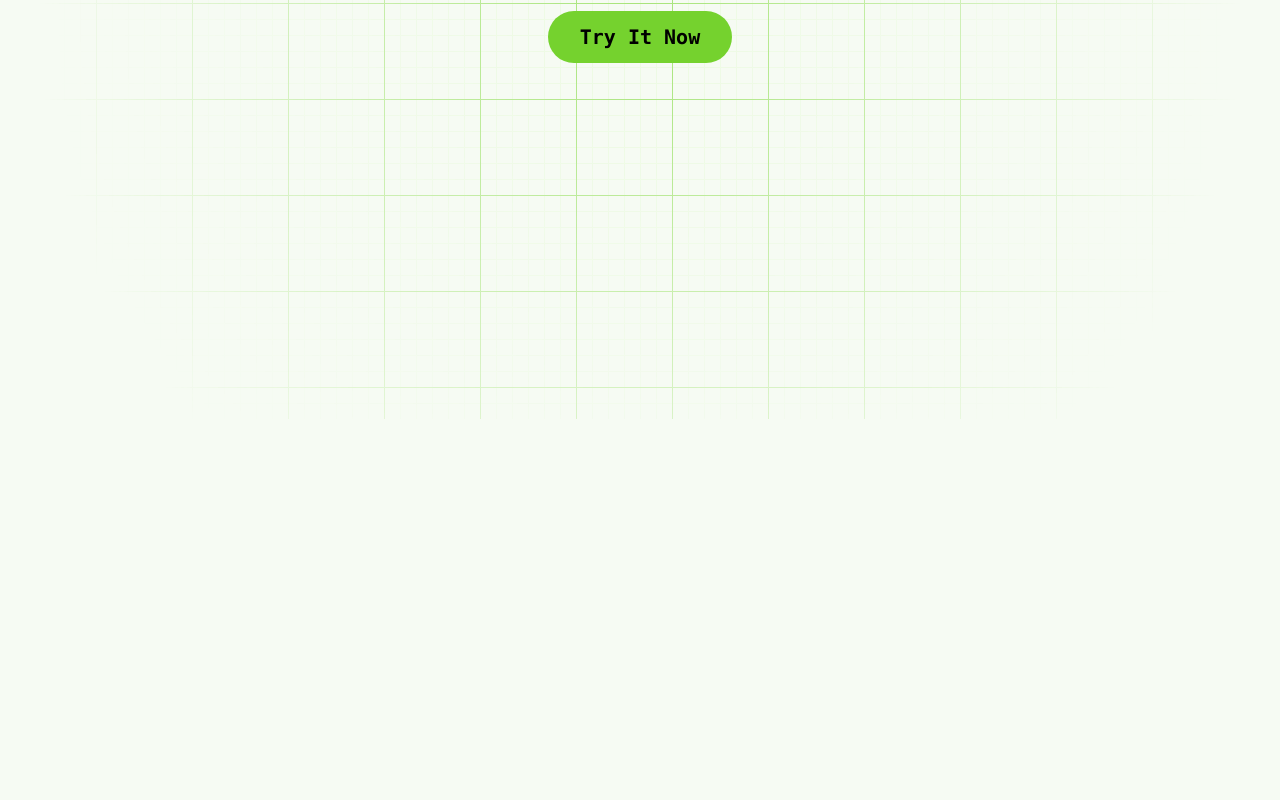
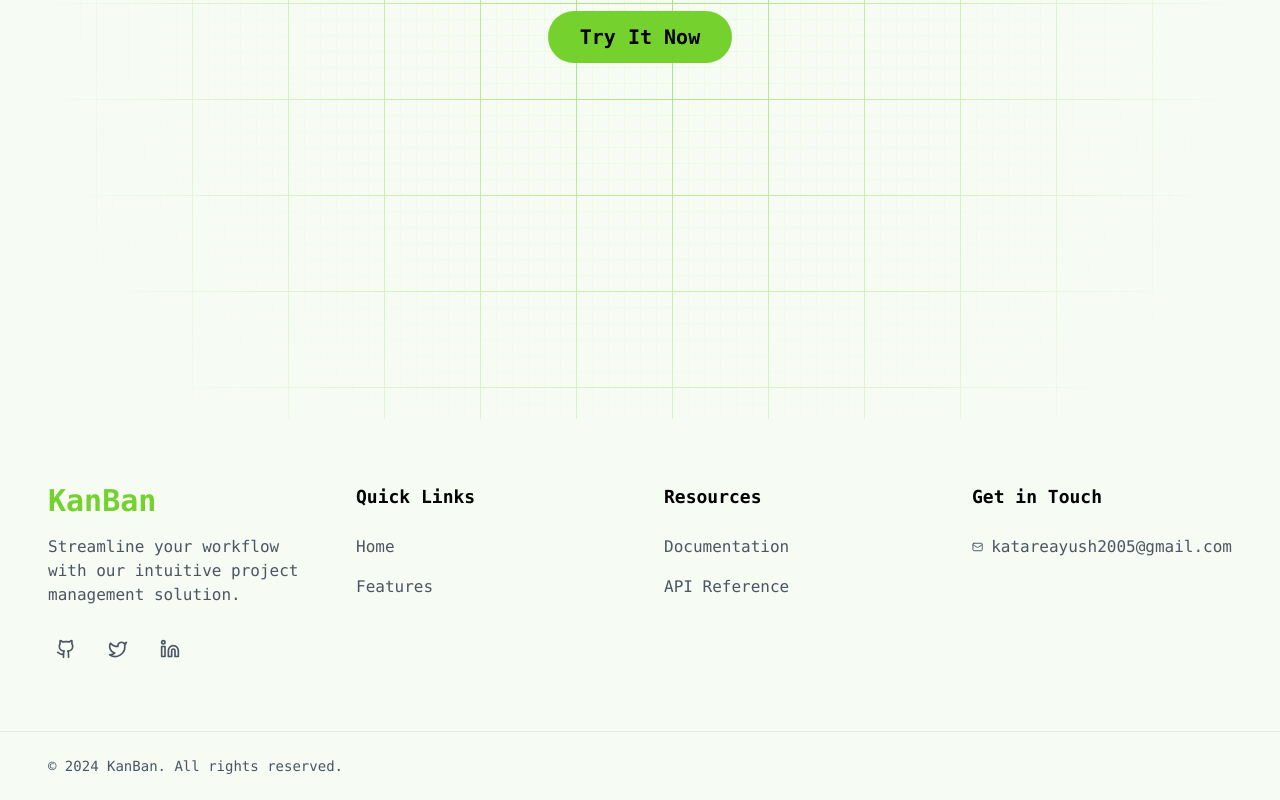
Before and after one commit to katareayush/kanban-frontend, a Next.js app: page / in a window 1280 px wide. Shown: the part 453-1253 px from the top of the page. Before the commit the page ends 872 px from the top, so only its background shows below. Built offline with nearby package versions, Linux system fonts and the light colour scheme.

Commit message:
docs and references added

```diff
--- a/src/app/page.tsx
+++ b/src/app/page.tsx
@@ -1,5 +1,6 @@
 import Navbar from '@/components/Navbar'
 import Hero from '@/components/Hero';
+import Footer from '@/components/Footer';
 
 export default function Home() {
 
@@ -7,6 +8,7 @@ export default function Home() {
     <>
     <Navbar />
     <Hero/>
+    <Footer />
 
     </>
   );
--- /dev/null
+++ b/src/components/Footer.tsx
@@ -0,0 +1,82 @@
+import React from 'react';
+import { Github, Twitter, Linkedin, Mail, MessageCircle } from 'lucide-react';
+
+interface FooterProps {
+    className?: string;
+}
+
+const Footer: React.FC<FooterProps> = ({ className }) => {
+    return (
+        <footer className=" mt-auto font-mono">
+            {/* Main Footer Content */}
+            <div className="container mx-auto py-16 px-12 " id="contact">
+                <div className="grid grid-cols-1 md:grid-cols-4 gap-12">
+                    {/* Brand Section */}
+                    <div className="col-span-1 " >
+                        <h2 className="text-3xl font-bold text-[#75d22e] mb-4">KanBan</h2>
+                        <p className="text-gray-600 mb-6">Streamline your workflow with our intuitive project management solution.</p>
+                        <div className="flex space-x-4">
+                            <a href="https://github.com/katareayush" className="p-2 hover:bg-[#b9f08e] rounded-full transition-all">
+                                <Github size={20} className="text-gray-600" />
+                            </a>
+                            <a href="https://x.com/ayushkatare17" className="p-2 hover:bg-[#b9f08e] rounded-full transition-all">
+                                <Twitter size={20} className="text-gray-600" />
+                            </a>
+                            <a href="https://www.linkedin.com/in/ayush-katare/" className="p-2 hover:bg-[#b9f08e] rounded-full transition-all">
+                                <Linkedin size={20} className="text-gray-600" />
+                            </a>
+                        </div>
+                    </div>
+
+                    {/* Quick Links */}
+                    <div className="col-span-1">
+                        <h3 className="text-lg font-bold mb-6">Quick Links</h3>
+                        <ul className="space-y-4">
+                            <li><a href="/" className="text-gray-600 hover:text-[#75d22e] transition-colors">Home</a></li>
+                            <li><a href="https://polyester-spandex-d0c.notion.site/Kanban-Version-wise-Feature-List-16dafbf67947801abf5fd3300b6389d3" target='blank' className="text-gray-600 hover:text-[#75d22e] transition-colors">Features</a></li>
+                        </ul>
+                    </div>
+
+                    {/* Resources */}
+                    <div className="col-span-1">
+                        <h3 className="text-lg font-bold mb-6">Resources</h3>
+                        <ul className="space-y-4">
+                            <li><a href='https://polyester-spandex-d0c.notion.site/Kanban-Technical-Documentation-16dafbf679478069856dd879b987f5b0' target='blank' className="text-gray-600 hover:text-[#75d22e] transition-colors">Documentation</a></li>
+                            <li><a href="https://polyester-spandex-d0c.notion.site/API-Reference-Kanban-Board-Application-16dafbf6794780e88267e82da2e57091" target='blank' className="text-gray-600 hover:text-[#75d22e] transition-colors">API Reference</a></li>
+                        </ul>
+                    </div>
+
+                    {/* Contact */}
+                    <div className="col-span-1">
+                        <h3 className="text-lg font-bold mb-6">Get in Touch</h3>
+                        <div className="space-y-4">
+                            <a href="mailto:katareayush2005@gmail.com" className="flex items-center gap-2 text-gray-600 hover:text-[#75d22e] transition-colors">
+                                <Mail size={18} />
+                                <span>katareayush2005@gmail.com</span>
+                            </a>
+
+                        </div>
+                    </div>
+                </div>
+            </div>
+
+            {/* Bottom Bar */}
+            <div className="border-t border-gray-200">
+                <div className="container mx-auto px-12 py-6">
+                    <div className="flex flex-col md:flex-row justify-between items-center">
+                        <p className="text-gray-600 text-sm">
+                            © 2024 KanBan. All rights reserved.
+                        </p>
+                        {/* <div className="flex gap-6 mt-4 md:mt-0">
+                            <a href="#" className="text-sm text-gray-600 hover:text-[#75d22e] transition-colors">Privacy Policy</a>
+                            <a href="#" className="text-sm text-gray-600 hover:text-[#75d22e] transition-colors">Terms of Service</a>
+                            <a href="#" className="text-sm text-gray-600 hover:text-[#75d22e] transition-colors">Cookie Policy</a>
+                        </div> */}
+                    </div>
+                </div>
+            </div>
+        </footer>
+    );
+};
+
+export default Footer;
--- a/src/components/Navbar.tsx
+++ b/src/components/Navbar.tsx
@@ -1,8 +1,22 @@
+"use client"
 import React from 'react';
 
 interface NavbarProps {
     className?: string;
 }
+
+const scrollToContact = (e: React.MouseEvent) => {
+    e.preventDefault();
+    setTimeout(() => {
+        const contactSection = document.getElementById('contact');
+        if (contactSection) {
+            contactSection.scrollIntoView({
+                behavior: 'smooth',
+                block: 'start'
+            });
+        }
+    }, 100);
+};
 
 export default function Navbar({ className }: NavbarProps) {
 
@@ -10,14 +24,14 @@ export default function Navbar({ className }: NavbarProps) {
         <>
             <div className={`flex items-center h-16 text-black relative font-mono mr-12 ml-12 mt-2 font-bold text-2xl ${className || ''}`}>
 
-                <div className="flex items-center">
+                <a href='/' className="flex items-center">
                     KanBan
-                </div>
+                </a>
 
                 <div className="flex-grow flex justify-center space-x-8">
-                    <button className="py-2 px-4 rounded-lg hover:bg-[#b9f08e] transition">Docs</button>
                     <button className="py-2 px-4 rounded-lg hover:bg-[#b9f08e] transition">Testimonials</button>
-                    <button className="py-2 px-4 rounded-lg hover:bg-[#b9f08e] transition">Contact Us</button>
+                    <a href='https://polyester-spandex-d0c.notion.site/Kanban-Technical-Documentation-16dafbf679478069856dd879b987f5b0' target='blank' className="py-2 px-4 rounded-lg hover:bg-[#b9f08e] transition">Docs</a>
+                    <button onClick={scrollToContact} className="py-2 px-4 rounded-lg hover:bg-[#b9f08e] transition">Contact Us</button>
                 </div>
 
                 <div className="flex items-center ml-auto">
```
Also changed, not shown: src/app/boards/page.tsx (+68 -31 lines).
